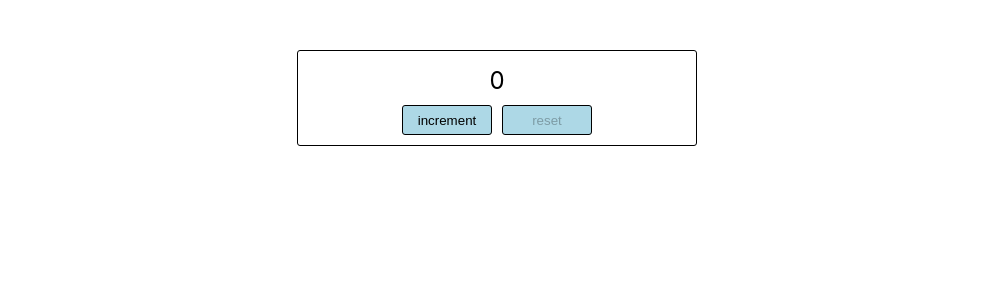
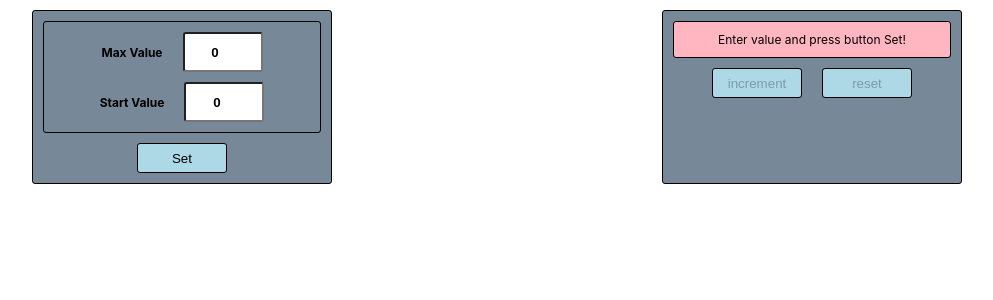
Before and after one commit to LDS196/exam-friday, a React (Create React App) app: page / in a window 1280 px wide. Shown: the top 300 px of the page, without its empty margins (143-1136 px from the left). Built offline with nearby package versions, Linux system fonts and the light colour scheme.

Commit message:
add new component

```diff
--- a/src/App.module.css
+++ b/src/App.module.css
@@ -1,27 +1,48 @@
-.block {
+.main {
+    display: flex;
+    justify-content: space-around;
+    /*margin: 50px auto;*/
+    /*width: 400px;*/
+    /*font-size: 24px;*/
+    /*border: 1px solid black;*/
+    /*border-radius: 3px;*/
+    /*padding: 10px;*/
+}
+.settings{
+
+}
+.block{
+    display: flex;
+    flex-direction: column;
+    border: 1px solid black;
+    padding: 10px;
+    border-radius: 3px;
+    background-color: lightslategrey;
+    width: 300px;
+
+}
+.block__display{
+    border-radius: 3px;
     display: flex;
     flex-direction: column;
     align-items: center;
-    margin: 50px auto;
-    width: 400px;
-    font-size: 24px;
     border: 1px solid black;
-    border-radius: 3px;
+    margin-bottom: 10px;
     padding: 10px;
+    gap: 10px 0;
+    font-size: 12px;
+
+
 }
+.block__buttons{
+    display: flex;
+    gap: 0 20px;
+    justify-content: center;
 
-.minCounter {
-    padding: 5px;
-    text-align: center;
-    font-size: 24px;
-    margin-bottom: 5px;
 }
-
-.maxCounter {
-    background-color: yellowgreen;
+.maxValue{
+    background-color: lightpink;
 }
-
-.block__button {
-    display: flex;
-    gap: 10px;
+.error{
+    border: 1px solid red;
 }
--- a/src/App.tsx
+++ b/src/App.tsx
@@ -1,33 +1,105 @@
-import React, {useState} from 'react';
+import React, {useEffect, useState} from 'react';
 import s from './App.module.css'
 import './App.module.css';
-import Button from "./components/Button";
+import Counter from "./components/Counter";
+import Settings from "./components/Settings";
+
 
 function App() {
-    const maxValue:number = 5
-    const minValue:number = 0
+
+    const textErrIncorrectValue = 'Incorrect value'
+    const textErrMaxMinValue = 'Max Value should be more Start Value'
+
+
+    let [error, setError] = useState<string>('')
+    let [isSet, setIsSet] = useState<boolean>(true);
+
+    let [maxValue, setMaxValue] = useState<number>(0);
+    let [minValue, setMinValue] = useState<number>(0);
 
     let [counter, setCounter] = useState<number>(0);
 
     const count = () => {
-        if (counter < maxValue) {
-            counter++
+        counter = counter + 1
+        if (counter <= maxValue) {
             setCounter(counter)
-            setTimeout(count, 500)
         }
     }
-    const countReset=()=>{
+    const countReset = () => {
         setCounter(minValue)
     }
+    const onChangeInputMax = (value: number) => {
+        setIsSet(true)
+        if (value <= 0) {
+            setError(textErrIncorrectValue)
+            setMaxValue(value)
+        } else {
+            setMaxValue(value)
+            setError('')
+        }
+    }
+    const onChangeInputMin = (value: number) => {
+        setIsSet(true)
+        if (value < 0) {
+            setError(textErrIncorrectValue)
+            setMinValue(value)
+        } else {
+            setMinValue(value)
+            setError('')
+        }
+    }
+
+    const setSettingForCounter = () => {
+        if (minValue < maxValue && minValue >= 0 && maxValue > 0) {
+            setCounter(minValue)
+            setError('')
+            setIsSet(false)
+        } else {
+            setCounter(0)
+            setError(textErrMaxMinValue)
+        }
+    }
+
+    const [firstRendering, setFirstRendering] = useState(true)
+
+    useEffect(() => {
+        if (!firstRendering) {
+            localStorage.setItem('maxValue', JSON.stringify(maxValue))
+            localStorage.setItem('minValue', JSON.stringify(minValue))
+        }
+        setFirstRendering(false)
+    }, [maxValue, minValue]);
+
+    useEffect(() => {
+        const maxValue = localStorage.getItem('maxValue')
+        if (maxValue) {
+            let newMaxValue = JSON.parse(maxValue)
+            setMaxValue(newMaxValue)
+        }
+
+        const minValue = localStorage.getItem('minValue')
+        if (minValue) {
+            let newMinValue = JSON.parse(minValue)
+            setMinValue(newMinValue)
+        }
+    }, []);
 
     return (
-        <div className={s.block}>
-            <div className={counter === maxValue ? s.maxCounter + ' ' + s.minCounter : s.minCounter}>{counter}</div>
-            <div className={s.block__button}>
-                <Button title={'increment'} callback={count} counter={counter === minValue}/>
-                <Button title={'reset'} callback={countReset} counter={counter > minValue}/>
-            </div>
-
+        <div className={s.main}>
+            <Settings
+                onChangeInputMax={onChangeInputMax}
+                onChangeInputMin={onChangeInputMin}
+                error={error}
+                maxValue={maxValue}
+                minValue={minValue}
+                setSettingForCounter={setSettingForCounter}/>
+            <Counter error={error}
+                     counter={counter}
+                     maxValue={maxValue}
+                     count={count}
+                     countReset={countReset}
+                     minValue={minValue}
+                     isSet={isSet}/>
         </div>
     );
 }
--- a/src/components/Button.module.css
+++ b/src/components/Button/Button.module.css
@@ -1,5 +1,6 @@
 
 .button{
+    cursor: pointer;
     display: block;
     height: 30px;
     min-width: 90px;
--- a/src/components/Button.tsx
+++ b/src/components/Button/Button.tsx
@@ -3,13 +3,13 @@ import s from './Button.module.css'
 type ButtonType= {
     title: string
     callback: () => void
-    counter:boolean
+    disabled:boolean
 
 }
 
 const Button = (props:ButtonType) => {
     return (
-        <button className={s.button} disabled={!props.counter}  onClick={()=>props.callback()}>{props.title}</button>
+        <button className={s.button} disabled={props.disabled}  onClick={()=>props.callback()}>{props.title}</button>
     );
 };
 
--- /dev/null
+++ b/src/components/Counter.tsx
@@ -0,0 +1,41 @@
+import React from 'react';
+import s from "../App.module.css";
+import Button from "./Button/Button";
+
+type SettingsType = {
+    error: string
+    counter: number
+    maxValue: number
+    count: () => void
+    countReset: () => void
+    minValue: number
+    isSet: boolean
+
+}
+const Counter: React.FC<SettingsType> = (props) => {
+    const {
+        error,
+        counter,
+        maxValue,
+        count,
+        countReset,
+        minValue,
+        isSet
+    } = props
+    const textErrGreeting = 'Enter value and press  button Set!'
+    return (
+        <div className={s.block}>
+            <div className={s.block__display + ' ' + `${counter === maxValue ? s.maxValue : ''}` +
+                ' ' + `${error ? s.error : ''}`}>
+                {error ? error : !isSet ? counter : textErrGreeting}
+            </div>
+            <div className={s.block__buttons}>
+                <Button title={'increment'} callback={count} disabled={isSet || counter === maxValue}/>
+                <Button title={'reset'} callback={countReset} disabled={!(counter > minValue)}/>
+            </div>
+
+        </div>
+    );
+};
+
+export default Counter;
--- /dev/null
+++ b/src/components/Input/Input.module.css
@@ -0,0 +1,23 @@
+.label{
+    font-weight: 700;
+}
+.input{
+    font-weight: 700;
+    border-radius: 3px;
+    margin-left: 20px;
+    text-align: center;
+    width: 80px;
+    height: 40px;
+
+}
+.inputError{
+    background-color: lightblue;
+    border: 1px solid red;
+}
+.input:focus {
+    outline: none;
+}
+.errorInput:focus-visible {
+    outline: none;
+    border-color: #cc0000;
+}
--- /dev/null
+++ b/src/components/Input/Input.tsx
@@ -0,0 +1,27 @@
+import React, {ChangeEvent} from 'react';
+import s from './Input.module.css'
+
+
+
+type InputType = {
+    name: string
+    callback: (value: number) => void
+    value: number
+    error: string
+}
+export const Input = (props: InputType) => {
+
+    const finalClassNameForInput = `${s.input} ${props.error ? s.inputError : ''}`
+
+    const onChangeHandler = (e: ChangeEvent<HTMLInputElement>) => {
+        props.callback(Number(e.currentTarget.value))
+    }
+    return (
+        <>
+            <label className={s.label}>{props.name}
+                <input className={finalClassNameForInput} type={"number"} onChange={onChangeHandler}
+                       value={props.value.toString().replace("/*0+/", "")}/>
+            </label>
+        </>
+    )
+};
--- /dev/null
+++ b/src/components/Settings.tsx
@@ -0,0 +1,35 @@
+import React from 'react';
+import s from "../App.module.css";
+import {Input} from "./Input/Input";
+import Button from "./Button/Button";
+
+type SettingsType = {
+    onChangeInputMax: (value: number) => void
+    onChangeInputMin: (value: number) => void
+    error: string
+    maxValue: number
+    minValue: number
+    setSettingForCounter: () => void
+
+}
+const Settings: React.FC<SettingsType> = (props) => {
+    const {
+        onChangeInputMax, onChangeInputMin,
+        error, maxValue, minValue,
+        setSettingForCounter
+    } = props
+
+    return (
+        <div className={s.block}>
+            <div className={s.block__display}>
+                <Input name={'Max Value'} callback={onChangeInputMax} value={maxValue} error={error}/>
+                <Input name={'Start Value'} callback={onChangeInputMin} value={minValue} error={error}/>
+            </div>
+            <div className={s.block__buttons}>
+                <Button title={'Set'} callback={setSettingForCounter} disabled={!!error}/>
+            </div>
+        </div>
+    );
+};
+
+export default Settings;
--- a/src/index.css
+++ b/src/index.css
@@ -1,5 +1,8 @@
 body {
-  margin: 0;
+  padding: 10px;
+  width: 100%;
+  max-width: 1280px;
+  margin: 0 auto;
   font-family: -apple-system, BlinkMacSystemFont, 'Segoe UI', 'Roboto', 'Oxygen',
     'Ubuntu', 'Cantarell', 'Fira Sans', 'Droid Sans', 'Helvetica Neue',
     sans-serif;
```
